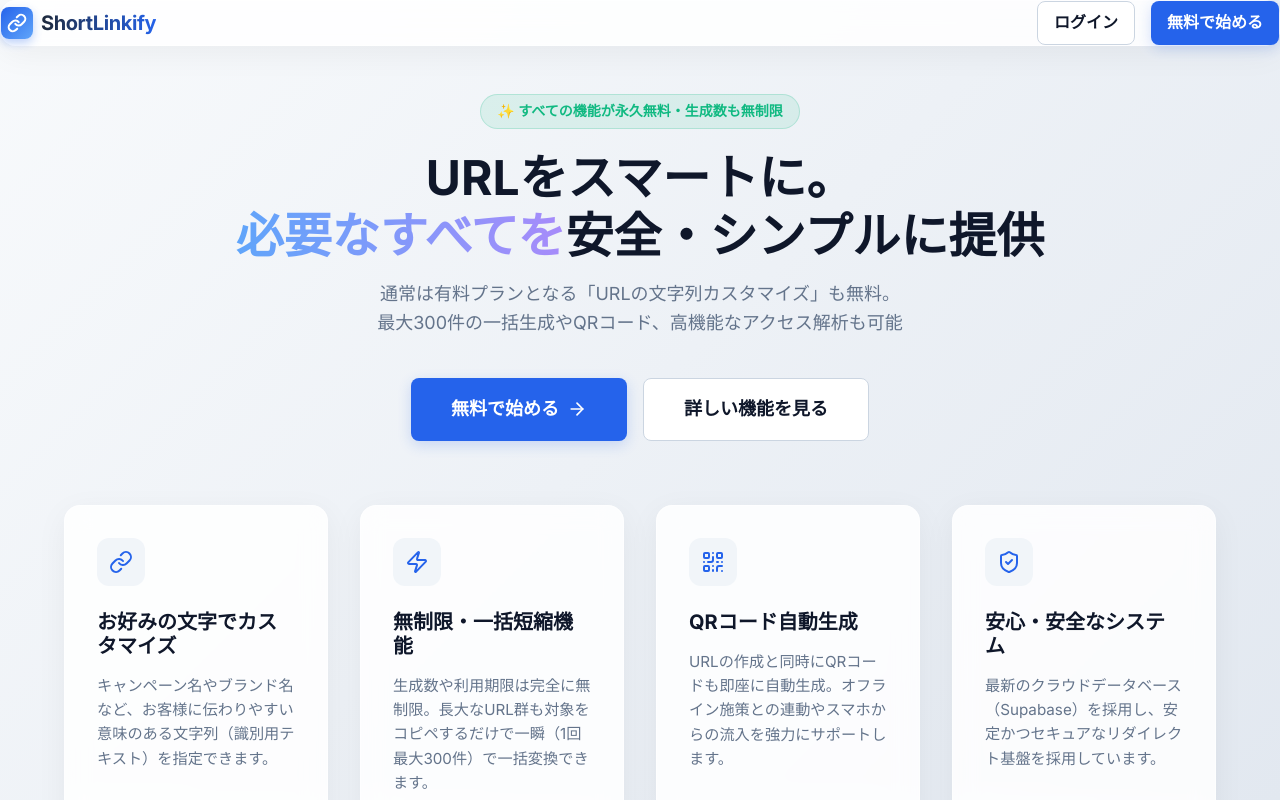
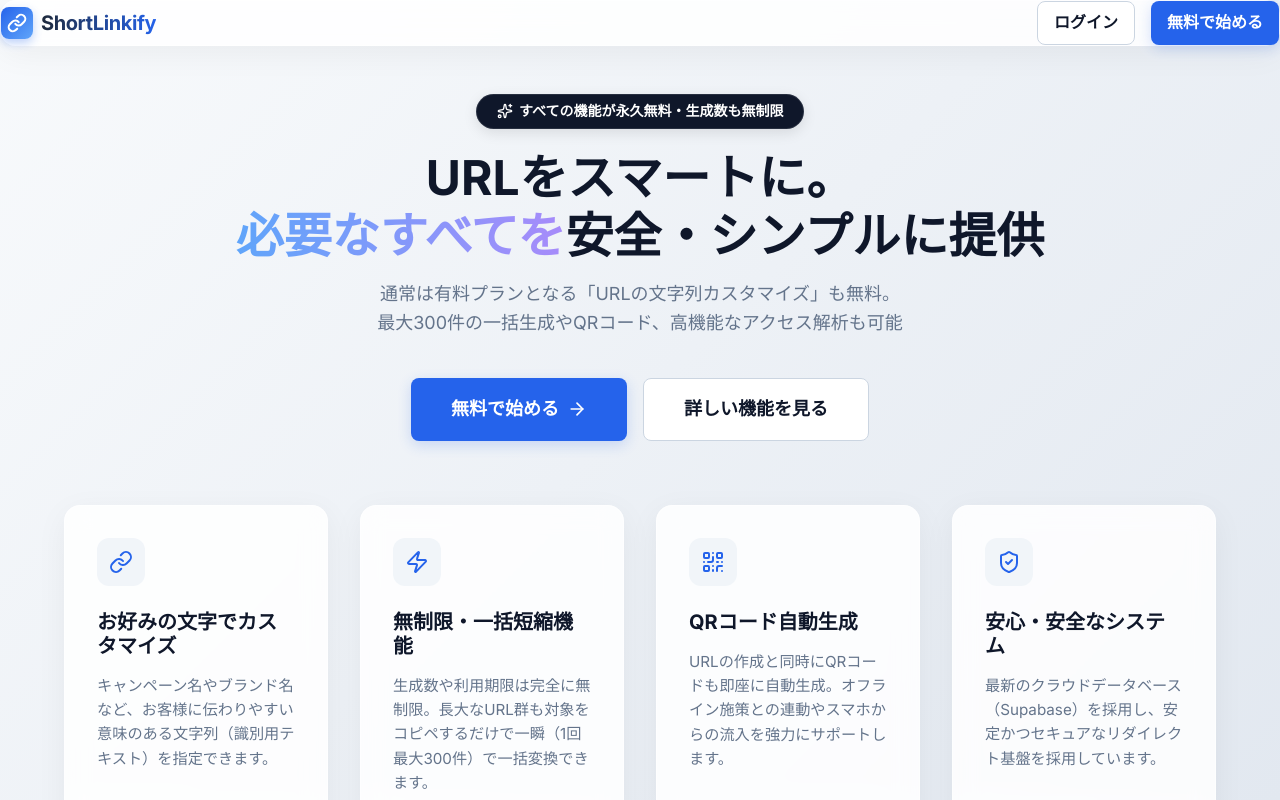
Before and after one commit to atsu449-cyber/shortlinkify, a Next.js app: page / in a window 1280 px wide. Shown: the top 800 px of the page. Built offline with nearby package versions, Linux system fonts and the light colour scheme; no server answers.

Commit message:
Update hero badge styling to black background with Lucide Sparkles

```diff
--- a/src/app/page.tsx
+++ b/src/app/page.tsx
@@ -1,13 +1,13 @@
 import Link from 'next/link';
-import { ArrowRight, BarChart3, Link as LinkIcon, QrCode, Zap, ShieldCheck, CheckCircle2, Download } from 'lucide-react';
+import { ArrowRight, BarChart3, Link as LinkIcon, QrCode, Zap, ShieldCheck, CheckCircle2, Download, Sparkles } from 'lucide-react';
 
 export default function Home() {
   return (
     <div className="container" style={{ padding: '2rem 1.5rem', minHeight: 'calc(100vh - 100px)' }}>
       {/* Hero Section */}
       <section className="text-center animate-fade-in hero-section" style={{ marginTop: '1rem', marginBottom: '4rem' }}>
-        <div style={{ display: 'inline-block', background: 'rgba(16, 185, 129, 0.1)', color: 'var(--success)', padding: '0.35rem 1rem', borderRadius: '999px', fontWeight: 600, marginBottom: '1.25rem', border: '1px solid rgba(16, 185, 129, 0.2)', fontSize: '0.875rem' }}>
-          ✨ すべての機能が永久無料・生成数も無制限
+        <div style={{ display: 'inline-flex', alignItems: 'center', gap: '0.4rem', background: '#0f172a', color: '#ffffff', padding: '0.35rem 1.25rem', borderRadius: '999px', fontWeight: 600, marginBottom: '1.25rem', border: '1px solid rgba(255, 255, 255, 0.1)', fontSize: '0.875rem', boxShadow: '0 4px 14px 0 rgba(0,0,0,0.1)' }}>
+          <Sparkles size={16} color="#ffffff" /> すべての機能が永久無料・生成数も無制限
         </div>
         <h1 className="hero-title" style={{ fontSize: '3rem', marginBottom: '1rem', lineHeight: 1.2 }}>
           URLをスマートに。<br />
```
